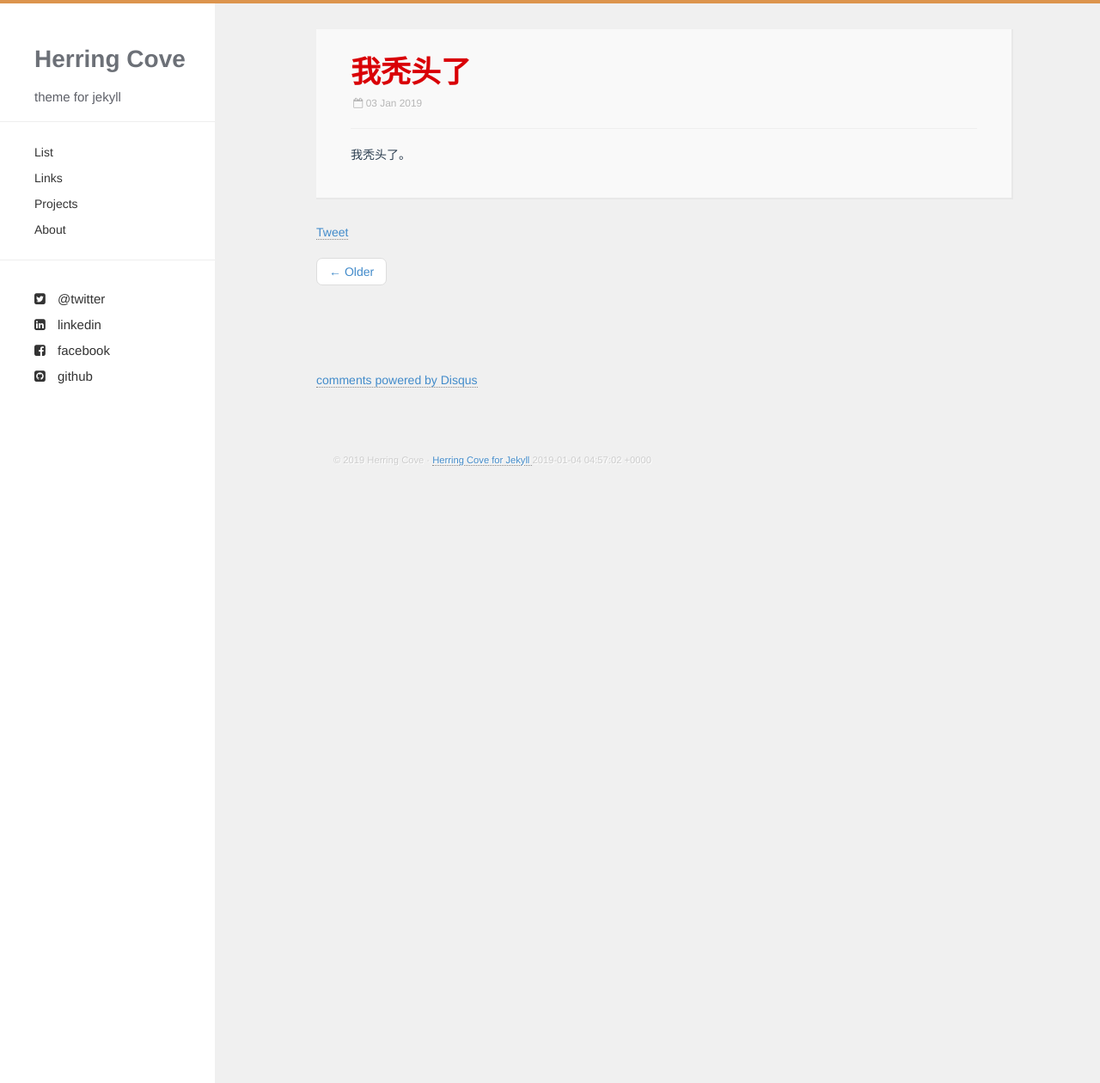
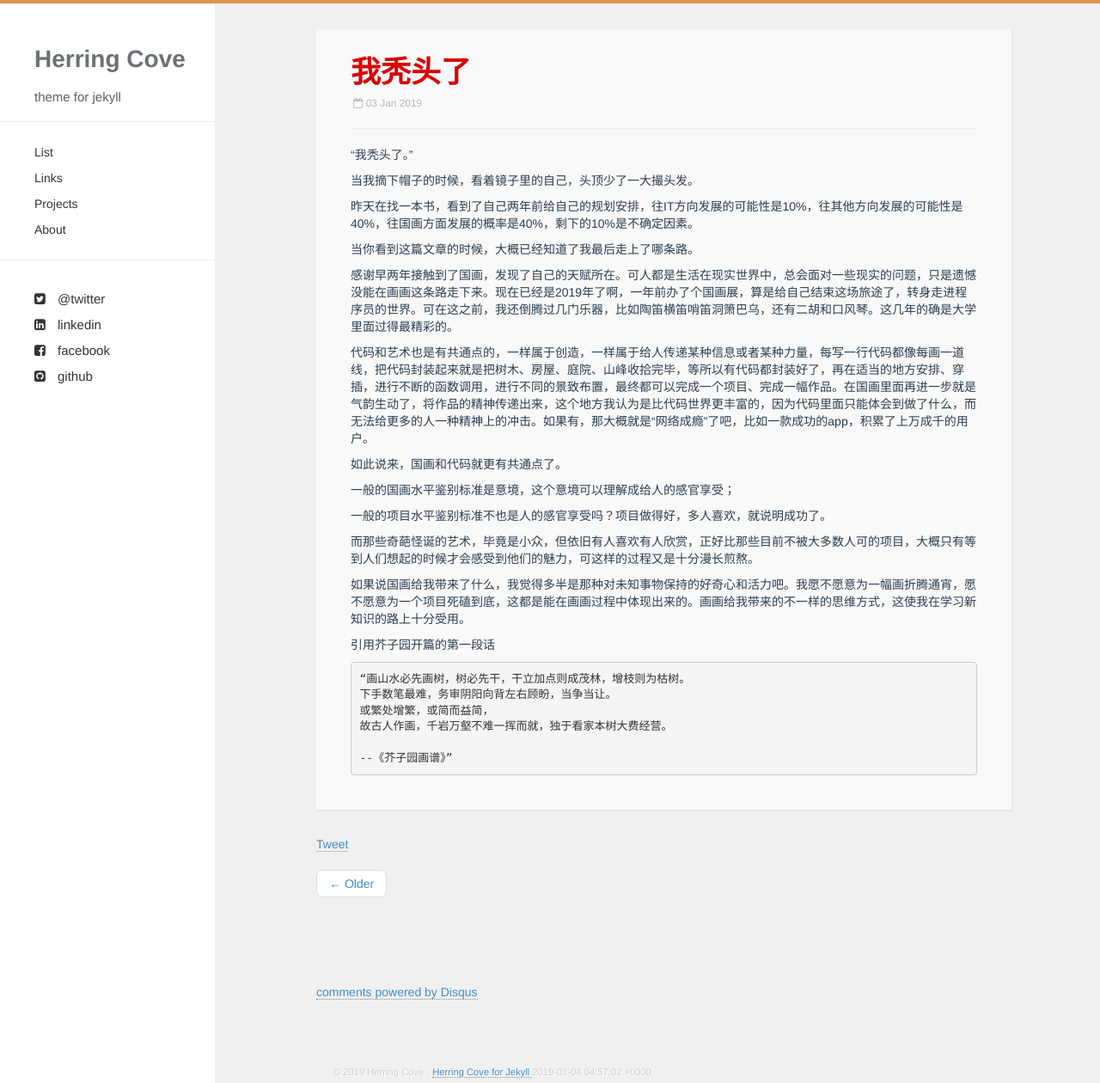
Before and after one commit to KamyoChae/Secretgarden, a Jekyll site: the page built from _posts/2019-01-03-我秃头了.md, in a window 1280 px wide and 1260 px high. Shown: the whole window at 86% size. Built offline with Jekyll 4.4.1, drawn with Linux system fonts in a browser that asks for light colours; nearby versions of some CDN libraries; Markdown is read by kramdown in place of the engine named in the settings; comment, search, counter and statistics services are not loaded.

Commit message:
Update 2019-01-03-我秃头了.md

```diff
--- a/_posts/2019-01-03-我秃头了.md
+++ b/_posts/2019-01-03-我秃头了.md
@@ -2,4 +2,33 @@
 title: 我秃头了
 ---
 
-我秃头了。
+“我秃头了。”
+
+当我摘下帽子的时候，看着镜子里的自己，头顶少了一大撮头发。
+
+昨天在找一本书，看到了自己两年前给自己的规划安排，往IT方向发展的可能性是10%，往其他方向发展的可能性是40%，往国画方面发展的概率是40%，剩下的10%是不确定因素。
+
+当你看到这篇文章的时候，大概已经知道了我最后走上了哪条路。
+
+感谢早两年接触到了国画，发现了自己的天赋所在。可人都是生活在现实世界中，总会面对一些现实的问题，只是遗憾没能在画画这条路走下来。现在已经是2019年了啊，一年前办了个国画展，算是给自己结束这场旅途了，转身走进程序员的世界。可在这之前，我还倒腾过几门乐器，比如陶笛横笛哨笛洞箫巴乌，还有二胡和口风琴。这几年的确是大学里面过得最精彩的。
+
+代码和艺术也是有共通点的，一样属于创造，一样属于给人传递某种信息或者某种力量，每写一行代码都像每画一道线，把代码封装起来就是把树木、房屋、庭院、山峰收拾完毕，等所以有代码都封装好了，再在适当的地方安排、穿插，进行不断的函数调用，进行不同的景致布置，最终都可以完成一个项目、完成一幅作品。在国画里面再进一步就是气韵生动了，将作品的精神传递出来，这个地方我认为是比代码世界更丰富的，因为代码里面只能体会到做了什么，而无法给更多的人一种精神上的冲击。如果有，那大概就是“网络成瘾”了吧，比如一款成功的app，积累了上万成千的用户。
+
+如此说来，国画和代码就更有共通点了。
+
+一般的国画水平鉴别标准是意境，这个意境可以理解成给人的感官享受；
+
+一般的项目水平鉴别标准不也是人的感官享受吗？项目做得好，多人喜欢，就说明成功了。
+
+而那些奇葩怪诞的艺术，毕竟是小众，但依旧有人喜欢有人欣赏，正好比那些目前不被大多数人可的项目，大概只有等到人们想起的时候才会感受到他们的魅力，可这样的过程又是十分漫长煎熬。
+
+如果说国画给我带来了什么，我觉得多半是那种对未知事物保持的好奇心和活力吧。我愿不愿意为一幅画折腾通宵，愿不愿意为一个项目死磕到底，这都是能在画画过程中体现出来的。画画给我带来的不一样的思维方式，这使我在学习新知识的路上十分受用。
+
+引用芥子园开篇的第一段话
+
+    “画山水必先画树，树必先干，干立加点则成茂林，增枝则为枯树。
+    下手数笔最难，务审阴阳向背左右顾盼，当争当让。
+    或繁处增繁，或简而益简，
+    故古人作画，千岩万壑不难一挥而就，独于看家本树大费经营。
+
+    --《芥子园画谱》”
```
